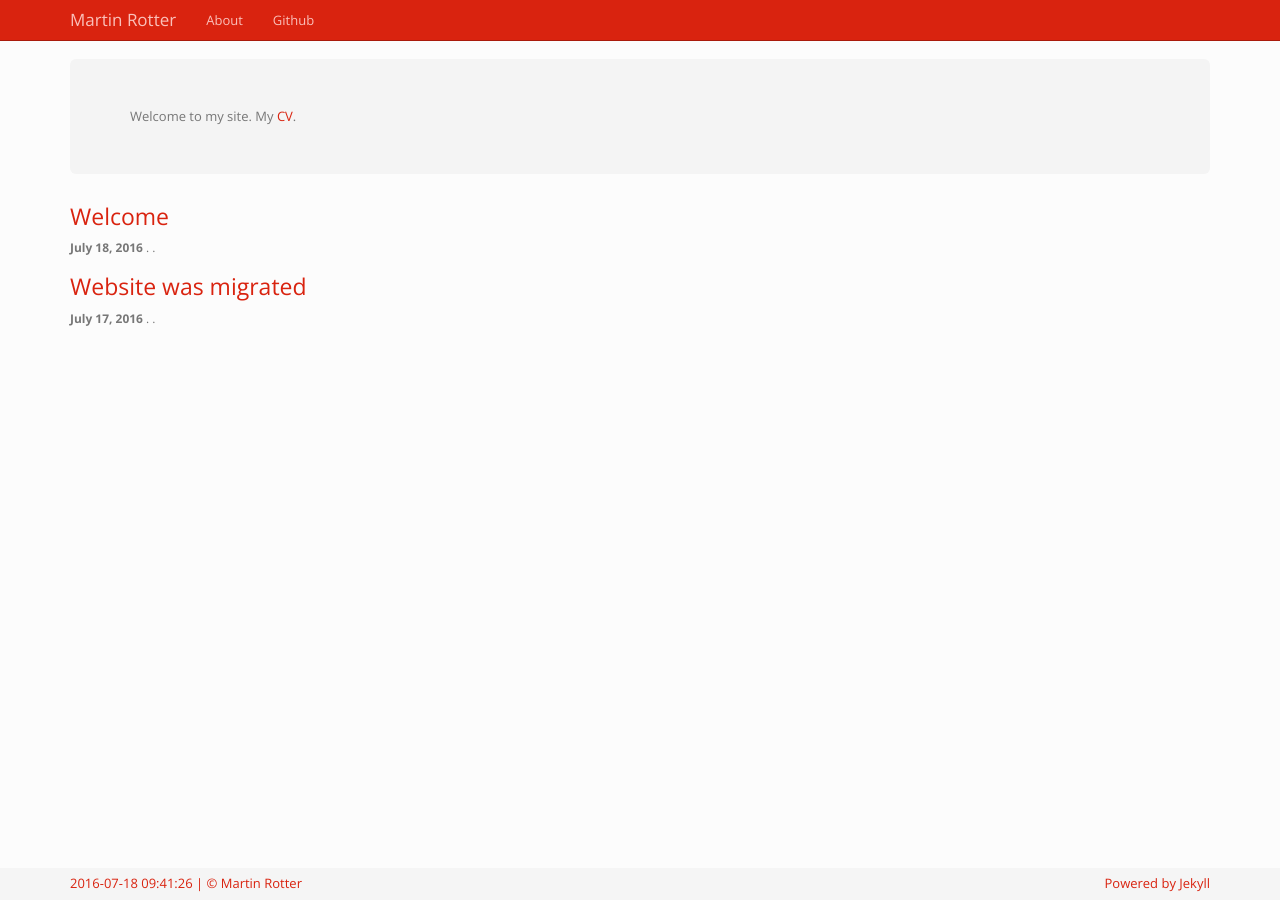
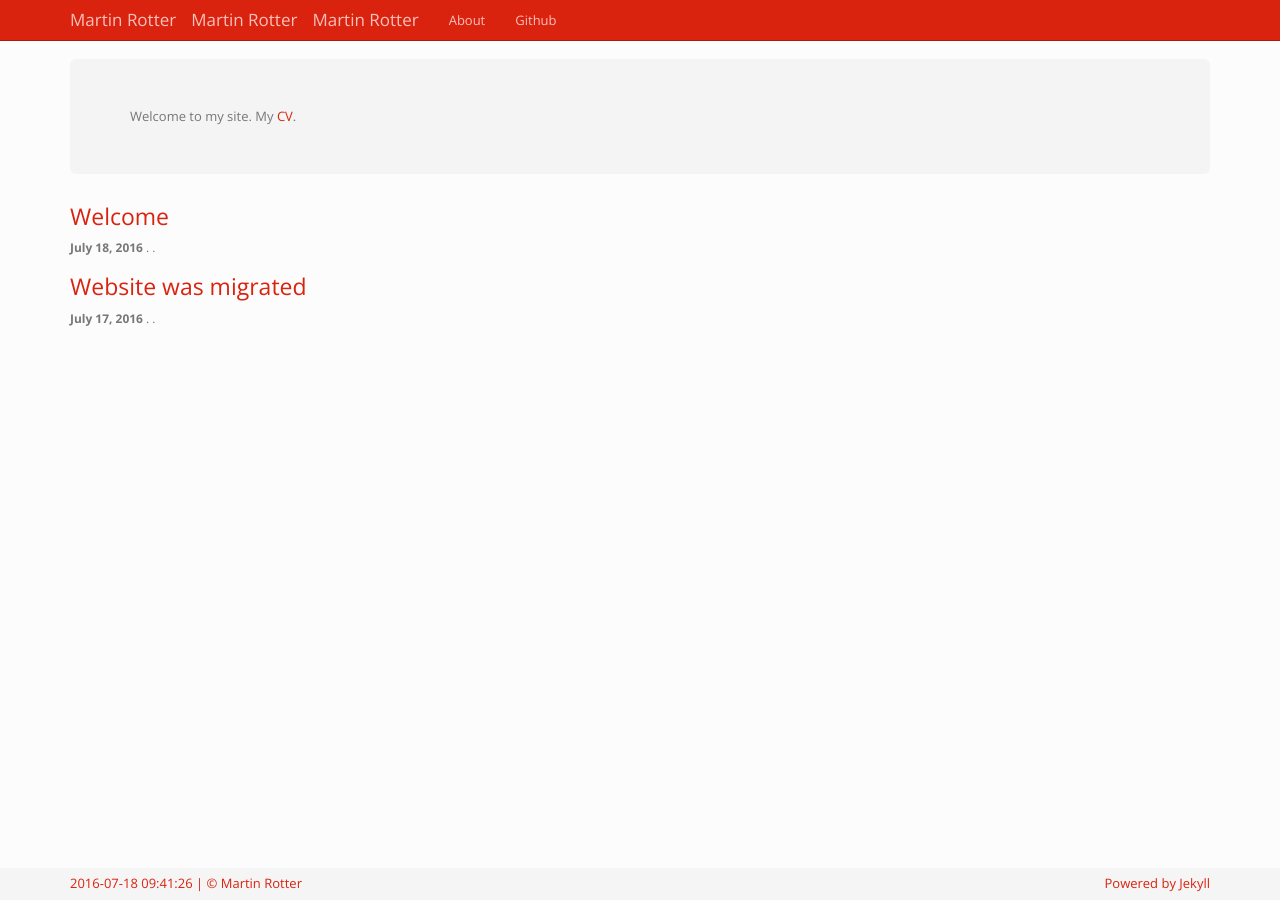
Before and after one commit to martinrotter/martinrotter.github.io, a Jekyll site: the page built from index.html, in a window 1280 px wide. Built offline with Jekyll 4.4.1, drawn with Linux system fonts in a browser that asks for light colours.

Commit message:
Brands test.

```diff
--- a/_includes/header.html
+++ b/_includes/header.html
@@ -6,6 +6,8 @@
         <span class="icon-bar"></span>
         <span class="icon-bar"></span>
       </button>
+      <a class="navbar-brand" href="{{ site.url }}/">{{ site.name }}</a>
+      <a class="navbar-brand" href="{{ site.url }}/">{{ site.name }}</a>
       <a class="navbar-brand" href="{{ site.url }}/">{{ site.name }}</a>
     </div>
       <div class="navbar-collapse collapse">
@@ -20,6 +22,6 @@
               </li>
           {% endfor %}
         </ul>
-          </div><!--/.nav-collapse -->
       </div>
   </div>
+</div>
```
Lines whose indentation alone changed are shown as unchanged.
